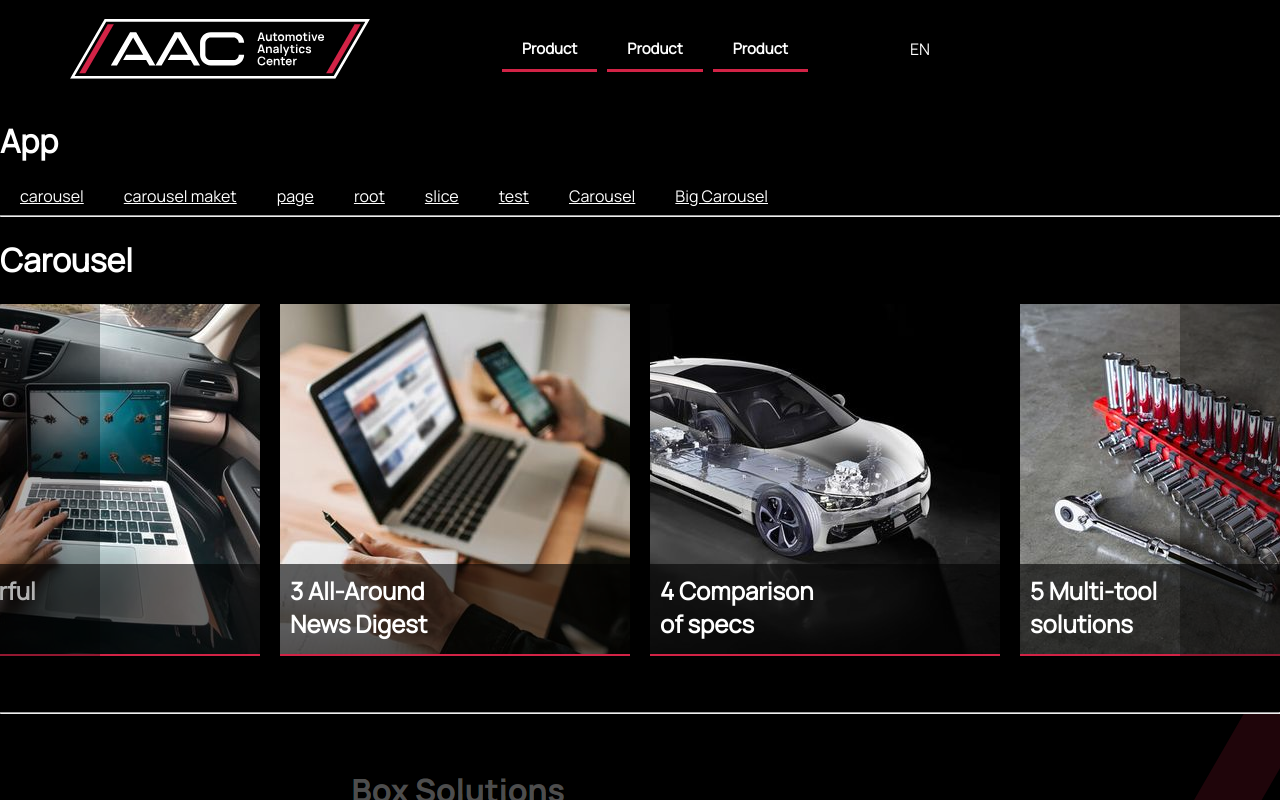
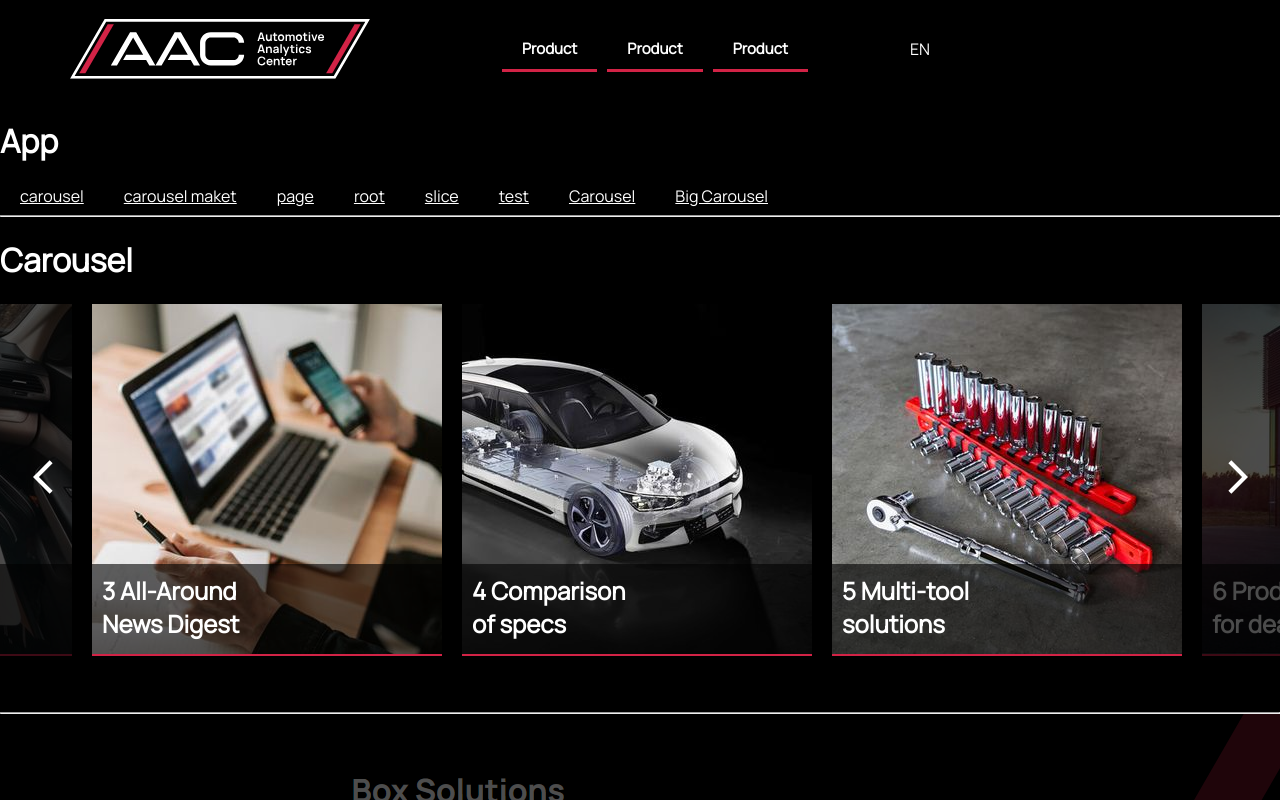
Before and after one commit to JS4lcaEq/react_aac, a React (Vite) app: page /carousel in a window 1280 px wide. Built offline with nearby package versions, Linux system fonts and the light colour scheme.

Commit message:
manual panel

```diff
--- a/package.json
+++ b/package.json
@@ -11,6 +11,7 @@
   "dependencies": {
     "@emotion/react": "^11.10.6",
     "@emotion/styled": "^11.10.6",
+    "@mui/icons-material": "^5.11.16",
     "@mui/material": "^5.12.0",
     "@reduxjs/toolkit": "^1.9.3",
     "localforage": "^1.10.0",
--- a/src/app/components/Carousel/CarouselComponent.jsx
+++ b/src/app/components/Carousel/CarouselComponent.jsx
@@ -1,6 +1,9 @@
 import './style.css'
 import CarouselItem from './CarouselItem'
-import { useState, useEffect } from 'react'
+import { useState, useEffect, useLayoutEffect } from 'react'
+
+import ArrowBackIosNewIcon from '@mui/icons-material/ArrowBackIosNew';
+import ArrowForwardIosIcon from '@mui/icons-material/ArrowForwardIos';
 
 function sort(start, count, props) {
     const ret = []
@@ -12,16 +15,49 @@ function sort(start, count, props) {
     return ret
 }
 
+function useWindowSize() {
+    const [size, setSize] = useState([0, 0]);
+    useLayoutEffect(() => {
+        function updateSize() {
+            const w = window.innerWidth
+            const h = window.innerHeight
+            const n = Math.trunc(w / 370)
+            const more = w - n * 370
+            const isOdd = n % 2 == 0
+            let ws = 0
+            if (isOdd) {
+                ws =  more / 2 + 370 / 2
+            } else {
+                ws = more / 2
+            }
+            if(ws < 50) ws = ws + 370
+            if(n < 2){
+                ws = 50
+            }
+            const widthStyle = { width: ws + "px" }
+            setSize([w, h, n, more, isOdd, widthStyle]);
+        }
+        window.addEventListener('resize', updateSize);
+        updateSize();
+        return () => window.removeEventListener('resize', updateSize);
+    }, []);
+    return size;
+}
+
 export default (props) => {
+
+    const [width, height, numberOfVisibleElements, more, isOdd, widthStyle] = useWindowSize();
     const duration = 0.5
     const w = 370
 
     let isBuzzy = false
     let count = props.data ? props.data.length : 0
 
-    const start = { marginLeft: "-" + w * 4 + "px" }
-    const left = { marginLeft: "-" + w * 5 + "px", transitionProperty: "margin-left", transitionDuration: duration + "s" }
-    const right = { marginLeft: "-" + w * 3 + "px", transitionProperty: "margin-left", transitionDuration: duration + "s" }
+    const start = { marginLeft: "-" + (w * 4.5 + 3) + "px" }
+    const left = { marginLeft: "-" + (w * 5.5 + 3) + "px", transitionProperty: "margin-left", transitionDuration: duration + "s" }
+    const right = { marginLeft: "-" + (w * 3.5 + 3) + "px", transitionProperty: "margin-left", transitionDuration: duration + "s" }
+
+    const manuaWidth = widthStyle
 
     const [step, setStep] = useState(0)
     const [list, setList] = useState(sort(step, count, props))
@@ -77,9 +113,9 @@ export default (props) => {
 
     return (
         <div className="carousel-component-v3">
-            <div className='carousel-left-manual' onClick={onLeft}></div>
-            <div className='carousel-right-manual' onClick={onRight}></div>
-            <div className='carousel-v3-debug'>count:{count} step:{step}</div>
+            <div className='carousel-left-manual' onClick={onLeft} style={manuaWidth}><ArrowBackIosNewIcon sx={{ fontSize: 40 }} /></div>
+            <div className='carousel-right-manual' onClick={onRight} style={manuaWidth}><ArrowForwardIosIcon sx={{ fontSize: 40 }} /></div>
+            <div className='carousel-v3-debug'>count:{count} step:{step} width:{width}, height:{height} n:{numberOfVisibleElements} isOdd:{isOdd} m: {more} widthStyle: {JSON.stringify(widthStyle)}</div>
             <div className='carousel-v3-box'>
                 <div className='carousel-line-v3' style={style}>
                     {r}
--- a/src/app/components/Carousel/CarouselItem.jsx
+++ b/src/app/components/Carousel/CarouselItem.jsx
@@ -2,26 +2,29 @@ import { useState } from "react"
 
 export default (props) => {
 
+
+
     const style = { backgroundImage: 'url("' + props.url + '")' }
     const p = props.text.map((p, index) => <p key={index}>{p}</p>)
     const h = props.head.map((h, index) => <h2 key={index}>{h}</h2>)
-    const styleOpen = {marginTop: "150px"}
-    const styleClose = {marginTop: "260px"}
+    const styleOpen = { marginTop: "150px" }
+    const styleClose = { marginTop: "260px" }
     const [styleText, setStyleText] = useState(styleClose)
     const [isOpen, setIsOpen] = useState(false)
+    const [left, setLeft] = useState(null)
 
-    function onClick(){
-        if(isOpen == false) {
+    function onClick() {
+        if (isOpen == false) {
             setStyleText(styleOpen)
-        }else{
+        } else {
             setStyleText(styleClose)
         }
         setIsOpen(!isOpen)
     }
 
+
     return (
-        <div className="carousel-item-v3" style={style} onClick={onClick}>
-
+        <div className="carousel-item-v3" style={style} onClick={onClick} >
             <div className="carousel-v3-text" style={styleText}>
                 {h}
                 {p}
--- a/src/app/components/Carousel/style.css
+++ b/src/app/components/Carousel/style.css
@@ -1,8 +1,7 @@
 .carousel-component-v3 {
-    /* background-color: #333; */
     height: 400px;
     overflow: hidden;
-    /* margin-left: 50vw; */
+
 }
 
 .carousel-v3-box{
@@ -13,24 +12,27 @@
 .carousel-line-v3{
     display: flex;
     width: 8000px;
-
 }
 
 .carousel-item-v3{
     width: 350px;
     height: 350px;
-    /* background-size: contain; */
     margin: 0 10px;
     border-bottom: solid 2px #D22346;
     overflow: hidden;
 }
 
+
+
 .carousel-left-manual, .carousel-right-manual{
     position: absolute;
     height: 352px;
     width: 100px;
-    background-color: rgba(0,0,0,0.3);
+    background-color: rgba(0,0,0,0.7);
     cursor: pointer;
+    line-height: 352px;
+    text-align: center;
+    font-size: 46px;
 }
 
 .carousel-right-manual{
@@ -40,10 +42,12 @@
 
 .carousel-v3-debug{
     position: absolute;
-    width: 300px;
-    height: 50px;
-    margin-top: -100px;
-    background-color: rgba(33, 32, 85, 0.9);
+    width: 700px;
+    height: 40px;
+    margin-top: -90px;
+    margin-left: 200px;
+    padding: 5px;
+    background-color: rgba(33, 32, 85, 0.5);
     display: none;
 }
 
```
Also changed, not shown: 1 other file (tests, documents, lock files or other folders).
